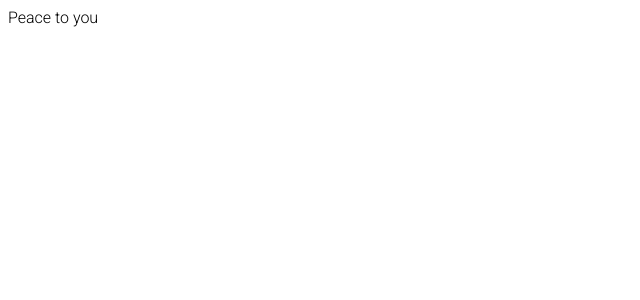
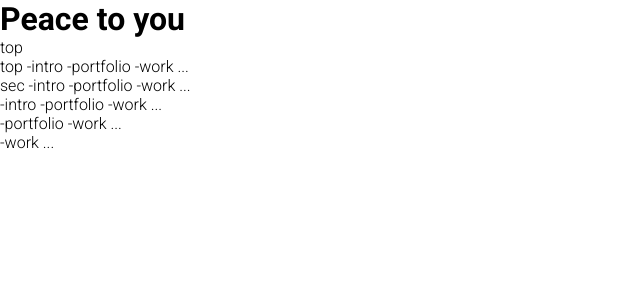
Before and after one commit to david204code/PortfolioLamaDev, a React (Create React App) app: page / in a window 1280 px wide. Shown: the top 300 px of the page, without its empty margins (0-640 px from the left). Built offline with nearby package versions, Linux system fonts and the light colour scheme.

Commit message:
set margin to 0 and rought plan for the app

```diff
--- a/public/index.html
+++ b/public/index.html
@@ -15,6 +15,7 @@
       /* add google font family */
       * {
         font-family: "Roboto", sans-serif;
+        margin: 0;
       }
     </style>
 
--- a/src/App.js
+++ b/src/App.js
@@ -1,5 +1,15 @@
 function App() {
-  return <div className="app">Peace to you</div>;
+  return (
+    <div className="app">
+      <h1>Peace to you</h1>
+      <p>top</p>
+      <p>top -intro -portfolio -work ...</p>
+      <p>sec -intro -portfolio -work ...</p>
+      <p>-intro -portfolio -work ...</p>
+      <p>-portfolio -work ...</p>
+      <p>-work ...</p>
+    </div>
+  );
 }
 
 export default App;
```
